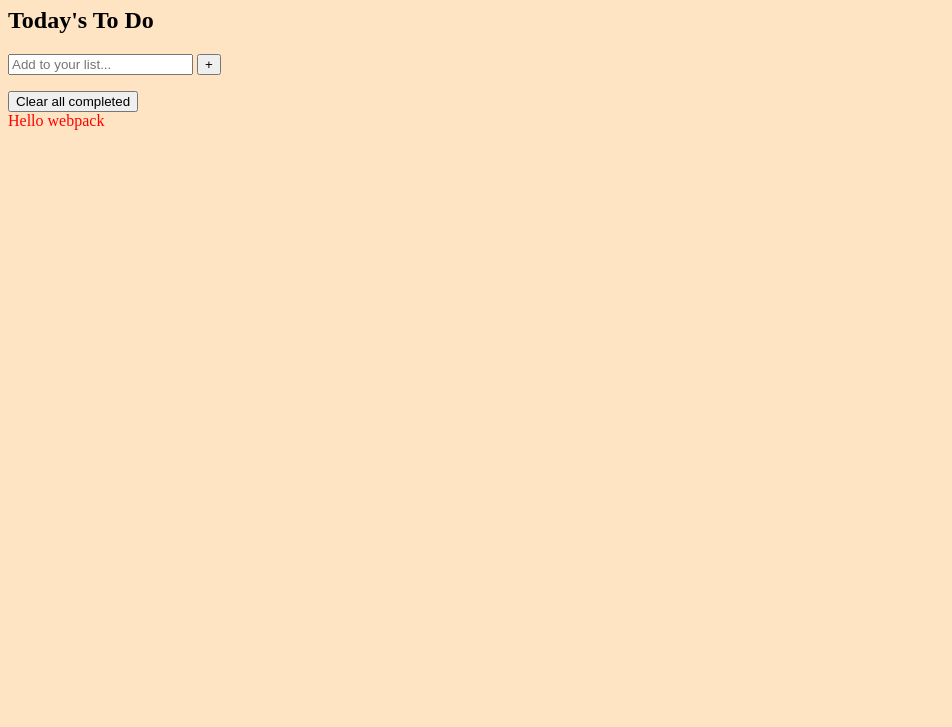
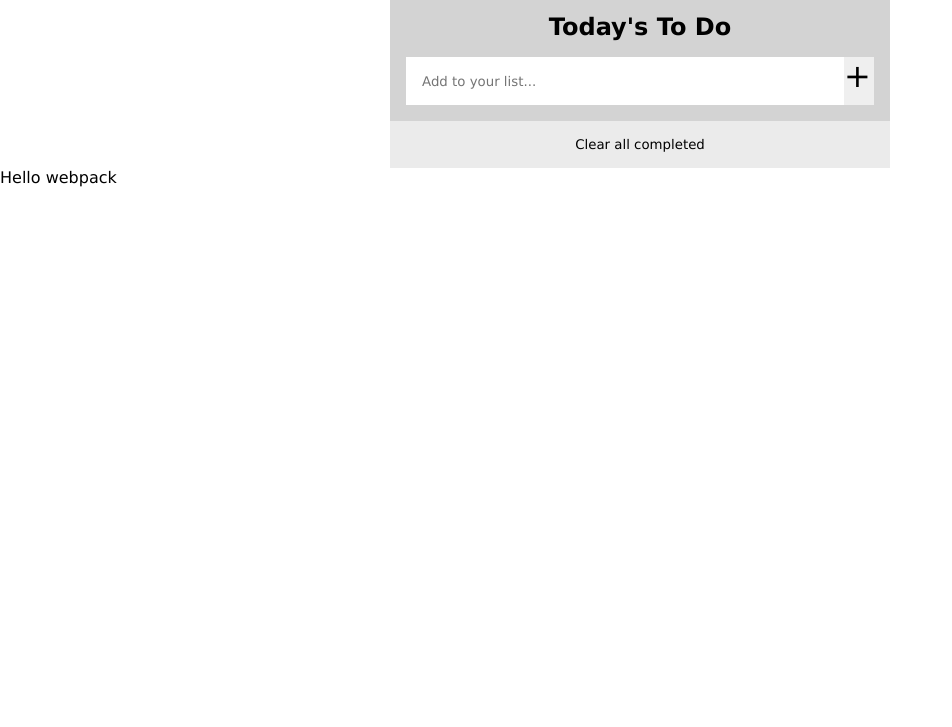
Before and after one commit to d4nQw3rty/todolistapp, a website built with webpack: page src/index.html in a window 1280 px wide. Shown: the part 73-800 px from the top of the page, without its empty margins (0-952 px from the left). Built offline with nearby package versions, Linux system fonts and the light colour scheme.

Commit message:
Update style.css
Build styling for the to do list structure.

```diff
--- a/src/style.css
+++ b/src/style.css
@@ -1,7 +1,90 @@
-body {
-  background-color: bisque;
+* {
+  margin: 0;
+  padding: 0;
+  box-sizing: border-box;
+  font-family: 'Lucida Sans', 'Lucida Sans Regular', 'Lucida Grande', 'Lucida Sans Unicode', Geneva, Verdana, sans-serif;
 }
 
-.hello {
+body {
+  margin: auto;
+}
+
+header {
+  margin: auto;
+  max-width: 400px;
+}
+
+main {
+  margin: auto;
+  display: flex;
+  max-width: 500px;
+  align-items: center;
+  flex-direction: column;
+  background-color: #d3d3d3;
+}
+
+.list-title {
+  padding: 1rem;
+  text-align: center;
+}
+
+.to-do {
+  padding-top: 1rem;
+}
+
+#form {
+  width: 100%;
+  display: flex;
+  padding: 1rem;
+  justify-content: space-between;
+}
+
+#add-task {
+  width: 100%;
+  border: none;
+  padding-left: 1rem;
+  background-color: white;
+}
+
+#add-btn {
+  border: none;
+  cursor: pointer;
+  font-size: 2rem;
+  min-width: 20px;
+  padding: 0 5px 10px 0;
+}
+
+#add-btn:active {
   color: red;
 }
+
+#add-btn:hover {
+  background: #000;
+  color: #fff;
+}
+
+#list {
+  width: 100%;
+  display: flex;
+  flex-direction: column;
+}
+
+.list-item {
+  width: 100%;
+  display: flex;
+  padding: 0.5rem;
+  margin: 1px 1px;
+  align-items: center;
+  justify-content: space-between;
+  background-color: rgb(255, 255, 255);
+  border: none;
+  flex-basis: 80%;
+}
+
+.clear {
+  width: 100%;
+  border: none;
+  padding: 1rem;
+  cursor: pointer;
+  background-color: rgb(235, 235, 235);
+}
```
